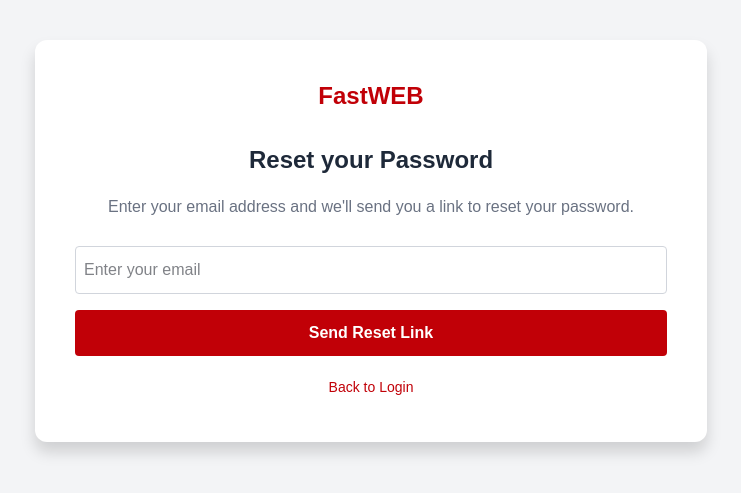
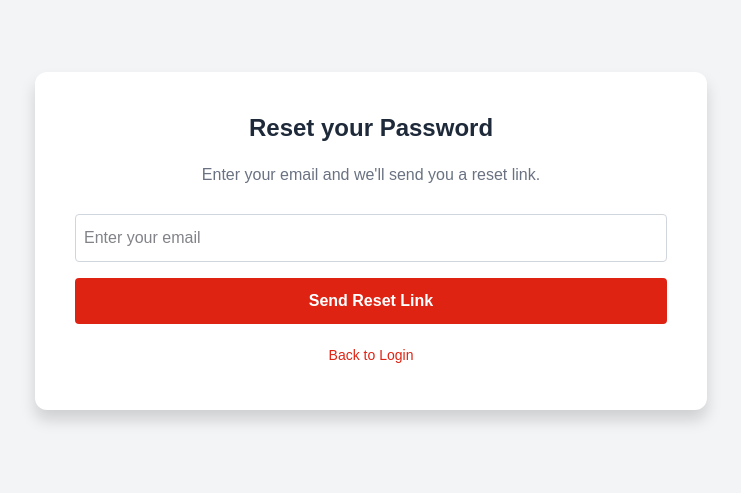
Before and after one commit to fastweb-cm/company-website, a React (Vite) app in the folder app/: page /auth/forgot-password in a window 1280 px wide. Shown: the part 159-652 px from the top of the page, without its empty margins (269-1010 px from the left). Built offline with nearby package versions, Linux system fonts and the light colour scheme.

Commit message:
Implement  authentication layout, login and forgot password pages with password visibility toggle

```diff
--- a/app/package.json
+++ b/app/package.json
@@ -25,6 +25,7 @@
     "react": "^19.1.1",
     "react-countup": "^6.5.3",
     "react-dom": "^19.2.0",
+    "react-icons": "^5.5.0",
     "react-router-dom": "^7.9.4",
     "react-toastify": "^11.0.5",
     "swiper": "^12.0.3",
--- a/app/src/layouts/AuthLayout.jsx
+++ b/app/src/layouts/AuthLayout.jsx
@@ -5,9 +5,9 @@
   return (
 <div className="min-h-screen flex items-center justify-center bg-gray-100 w-screen">
         <div className="w-full max-w-2xl p-10 bg-white shadow-lg rounded-xl">
-        <h1 className="text-2xl font-bold text-center text-red-700 mb-8">
+        {/* <h1 className="text-2xl font-bold text-center text-red-700 mb-8">
           FastWEB
-        </h1>
+        </h1> */}
 
         <Outlet />
       </div>
--- a/app/src/pages/ForgotPassword.jsx
+++ b/app/src/pages/ForgotPassword.jsx
@@ -6,16 +6,16 @@
     <div>
       <h2 className='text-2xl font-bold mb-4 text-center text-gray-800'>Reset your Password</h2>
 
-      <p className='text-center text-gray-500 mb-6'>Enter your email address and we'll send you a link to reset your password.</p>
+      <p className='text-center text-gray-500 mb-6'>Enter your email and we'll send you a reset link.</p>
    <input type="email"
    placeholder='Enter your email'
    className='w-full border p-2 mb-4 text-gray-950 border-gray-300 rounded
    focus:outline-none focus:ring-2 focus:ring-red-500' />
 
-   <button className='w-full bg-red-700 text-white p-2 rounded hover:bg-red-800 transition'>Send Reset Link</button>
+   <button className='w-full bg-primary text-white p-2 rounded hover:bg-red-700 transition'>Send Reset Link</button>
 
     <div className=' text-center mt-4'>
-      <Link to="/auth/login" className='text-red-700 text-sm hover:underline'>Back to Login</Link>
+      <Link to="/auth/login" className='text-primary text-sm hover:underline'>Back to Login</Link>
     </div>
     </div>);
 };
--- a/app/src/pages/Login.jsx
+++ b/app/src/pages/Login.jsx
@@ -1,7 +1,12 @@
-import React from 'react'
-import { Link } from 'react-router-dom'
+import React, { useState } from 'react'
+import { Link } from 'react-router-dom';
+import {FaEye, FaEyeSlash} from "react-icons/fa"
+import Button from '../components/Button';
 
 const Login = () => {
+
+  const [show, setShow] = useState(false);
+
   return (
     <div>
       <h2 className='text-2xl font-bold
@@ -10,28 +15,30 @@
         <input type="email" placeholder='Email' className='w-full border p-3 border-gray-300 text-gray-950 rounded mb-4
         focus:outline-none focus:ring-2 focus:ring-red-500' />
 
+    <div className='relative mb-2'>
+    <input type={show ? "text" : "password"} placeholder='Password' className='w-full border p-3 text-gray-950 border-gray-300 rounded mb-2
+    focus:outline-none focus:ring-2 focus:ring-red-500' />
 
-    <input type="password" placeholder='Password' className='w-full border p-3 text-gray-950 border-gray-300 rounded mb-2
-    focus:outline-none focus:ring-2 focus:ring-red-500' />
+    <span onClick={()=> setShow(!show)} className='absolute inset-y-0 right-3 flex items-center
+      cursor-pointer text-gray-700 hover:text-gray-900' >
+      {show ? <FaEyeSlash size={18}/> : <FaEye  size={18}/>}
+      </span>
+      </div>
 
     <div className='flex justify-end mb-4'>
        < Link to="/auth/forgot-password"
        className=' text-sm text-red-600 hover:underline'>Forgot Password?</Link>
     </div>
 
-    <button className='w-full bg-red-700 text-white p-3 rounded-2xl
-    font-semibold hover:bg-red-800 transition'>Login</button>
+    <button className='w-full bg-primary text-white p-3 rounded-2xl
+    font-semibold hover:bg-red-700 transition'>Login</button>
 
 
     <div className='flex items-center my-6'>
       <div className='flex-grow h-px bg-gray-300'></div>
-      <span className='px-3 text-gray-400 text-sm'>OR</span>
-      <div className='flex-grow h-px bg-gray-300'></div>
-    </div>
+     </div>
 
 
-    <p className='text-center text-gray-900 text-sm '>Don't have an account? <Link to="/auth/signup" className='text-red-600 hover:underline'>Sign Up</Link></p>
-    {/* <span className='text-blue-500 cursor-pointer hover:underline'>Sign up</span> */}
 
     </div>
   );
```
Also changed, not shown: 1 other file (tests, documents, lock files or other folders).
